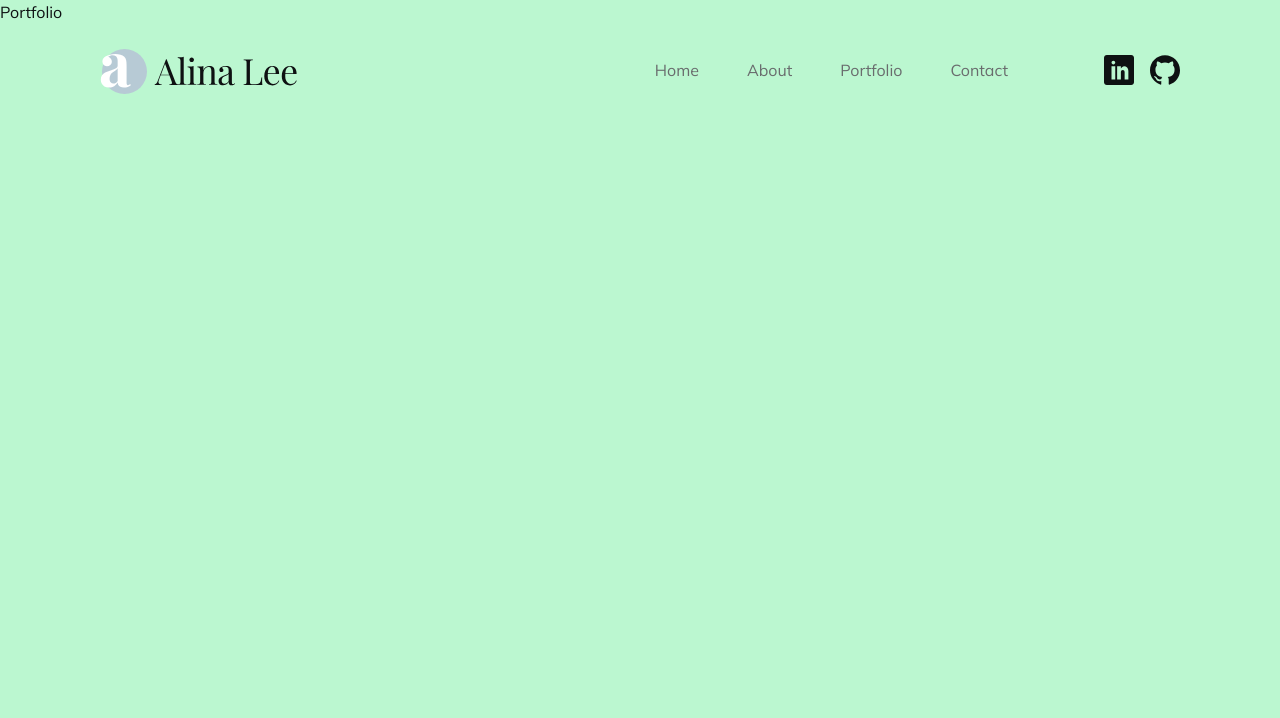
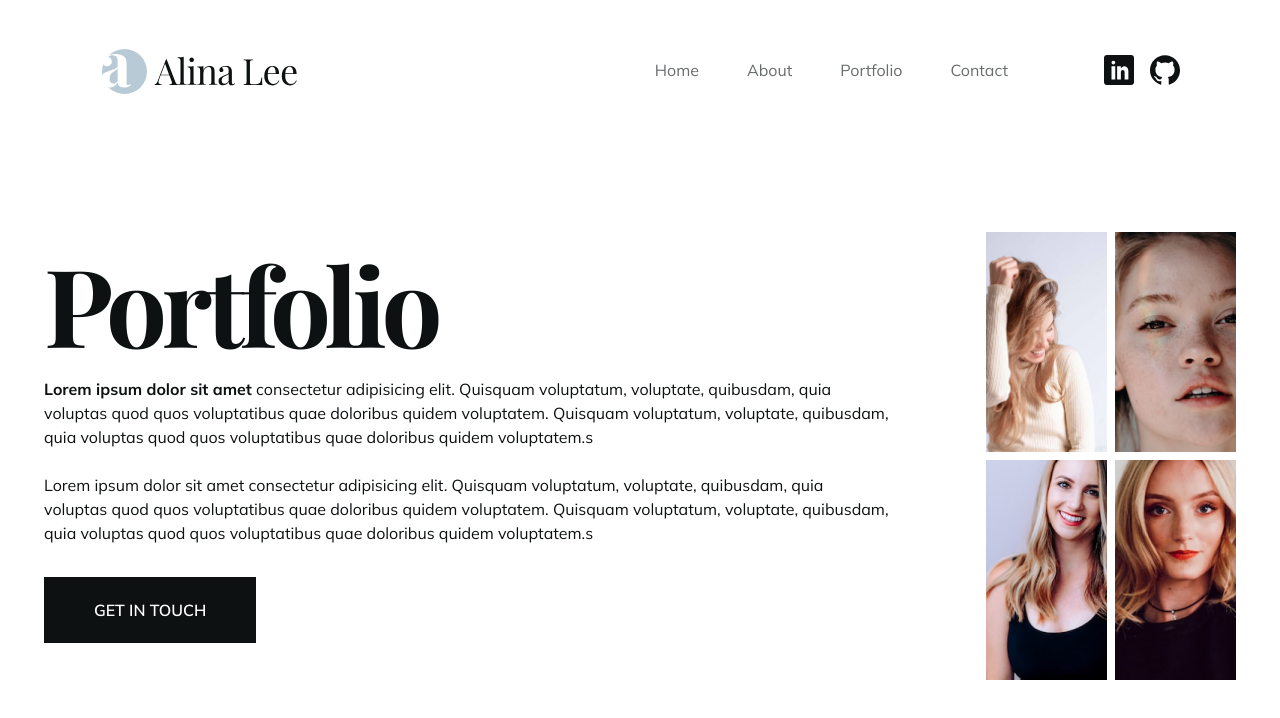
Before and after one commit to KrinsKumar/Photography-Portfolio, a React (Create React App) app: page /portfolio in a window 1280 px wide. Shown: the top 718 px of the page. Built offline with nearby package versions, Linux system fonts and the light colour scheme; the HTML template or start-up script is replaced by a standard one; a web font is replaced by a local one.

Commit message:
version-1.1

```diff
--- a/src/pages/About.js
+++ b/src/pages/About.js
@@ -1,7 +1,38 @@
 import React from 'react';
 
+//import images
+import WomenImg from '../img/about/woman.png'
+
+//import link
+import { Link } from 'react-router-dom';
+
 const About = () => {
-  return <section className='section bg-yellow-200'>About</section>;
+  return <section className='section'>
+    <div className='container mx-auto h-full relative'>
+      <div className='flex flex-col lg:flex-row h-full items-center justify-center gap-x-24 text-center lg:text-left lg:pt-16'>
+        <div className='flex-1 max-h-96 lg:max-h-max order-2 lg:order-none overflow-hidden'>
+          <img src={WomenImg} alt=''/>
+        </div>
+        <div className="flex-1 pt-36 pb-14 lg:pt-0 lg:w-auto z-10 flex flex-col justify-center items-center lg:items-start">
+          <h1 className='h1'>About Me</h1>
+          <p className='mb-8 max:w-sm'>
+            <strong>Lorem ipsum dolor sit amet</strong> consectetur adipisicing elit. Quisquam
+            voluptatum, voluptate, quibusdam, quia voluptas quod quos
+            voluptatibus quae doloribus quidem voluptatem. Quisquam voluptatum,
+            voluptate, quibusdam, quia voluptas quod quos voluptatibus quae
+            doloribus quidem voluptatem.s
+            <br/><br/>
+            Lorem ipsum dolor sit amet consectetur adipisicing elit. Quisquam
+            voluptatum, voluptate, quibusdam, quia voluptas quod quos
+            voluptatibus quae doloribus quidem voluptatem. Quisquam voluptatum,
+            voluptate, quibusdam, quia voluptas quod quos voluptatibus quae
+            doloribus quidem voluptatem.s
+          </p>
+          <Link to={`/portfolio`} className='btn'>My technical side</Link>
+        </div>
+      </div>
+    </div>
+  </section>;
 };
 
 export default About;
--- a/src/pages/Contact.js
+++ b/src/pages/Contact.js
@@ -1,7 +1,45 @@
 import React from 'react';
 
+//import images
+import WomanImg from '../img/contact/woman.png'
+
 const Contact = () => {
-  return <section className='section bg-amber-200'>Contact</section >;
+  return <section className='section bg-white'>
+    <div className='container mx-auto h-full'>
+      <div className='flex flex-col lg:flex-row h-full items-center justify-start pt-36 gap-x-8 text-center lg:text-left'>
+        <div className='hidden lg:flex bg-[#eef7f9] absolute bottom-0 left-0 right-0 top-72 -z-10'>
+
+        </div>
+        <div className='lg:flex-1 lg:pt-8 px-4'>
+          <h1 className='h1'>Contact Me</h1>
+          <p className='mb-12'>If you have any questions or just want to say hello, please feel free to contact me and I will try my best to get back to you!</p>
+          <form className='flex flex-col gap-y-4'>
+            <div className='flex gap-x-10'>
+              <input
+                type='email'
+                placeholder='Your name'
+                className='outline-none border-b border-b-primary h-[60px] bg-transparent font-secondary w-full pl-3 placeholder:text-[#757879]'
+              />
+              <input
+                type='text'
+                placeholder='Your email address'
+                className='outline-none border-b border-b-primary h-[60px] bg-transparent font-secondary w-full pl-3 placeholder:text-[#757879]'
+              />
+            </div>
+            <input
+              type='text'
+              placeholder='Your message'
+              className='outline-none border-b border-b-primary h-[60px] bg-transparent font-secondary w-full pl-3 placeholder:text-[#757879]'
+            />
+            <button className='btn mb-[30px] mx-auto lg:max-0 self-start'>Send</button>
+          </form>
+        </div>
+        <div className='lg:flex-1 '>
+          <img src={WomanImg} alt=''/>
+        </div>
+      </div>
+    </div>
+  </section >;
 };
 
 export default Contact;
--- a/src/pages/Home.js
+++ b/src/pages/Home.js
@@ -1,7 +1,36 @@
 import React from 'react';
 
+//import images
+import WomanImg from '../img/home/woman.png';
+
+//import icons
+import { GrLocation } from 'react-icons/gr'
+
+//import link
+import { Link } from 'react-router-dom';
+
 const Home = () => {
-  return <section className='section bg-blue-200  '>Home</section>;
+  return <section className='section'>
+    <div className='container mx-auto h-full relative'>
+      <div className='flex flex-col justify-center'>
+        <div className='w-full pt-36 pb-14 lg:pt-0 lg:pb-0 lg:w-auto z-10 lg:absolute  flex flex-col justify-center items-center lg:items-start'>
+          <h1 className='h1 text-center lg:text-left'>
+            Krins Vaghasia <br/>FullStack Developer
+          </h1>
+          <p className='text-[26px] lg:text-[36px] font-primary mb-4 lg:mb-6 flex flex-row'>
+          <GrLocation className='mt-2 mr-2'/> <span>Toronto, CA</span>
+          </p>
+          <Link to='/contact' className='btn mb-[30px]'>Contact Me!</Link>
+        </div>
+
+        <div className='flex justify-end max-h-96 lg:max-h-max overflow-hidden'>
+          <div>
+            <img src={WomanImg} alt=''></img>
+          </div>
+        </div>
+      </div>
+    </div>
+  </section>;
 };
 
 export default Home;
--- a/src/pages/Portfolio.js
+++ b/src/pages/Portfolio.js
@@ -1,7 +1,52 @@
 import React from 'react';
 
+//image
+import image1 from '../img/portfolio/1.png';
+import image2 from '../img/portfolio/2.png';
+import image3 from '../img/portfolio/3.png';
+import image4 from '../img/portfolio/4.png';
+
+//link
+import { Link } from 'react-router-dom';
+
 const Portfolio = () => {
-  return <section className='section bg-green-200'>Portfolio</section>;
+  return <section className='section'>
+    <div className='container mx-auto h-full relative'>
+      <div className='flex flex-col lg:flex-row h-full items-center justify-start gap-x-24 text-center lg:text-left pt-24 lg:pt-36 pb-8'>
+        <div className='flex flex-col lg:items-start'>
+          <h1 className='h1'>Portfolio</h1>
+          <p className='mb-8 max:w-sm'>
+            <strong>Lorem ipsum dolor sit amet</strong> consectetur adipisicing elit. Quisquam
+            voluptatum, voluptate, quibusdam, quia voluptas quod quos
+            voluptatibus quae doloribus quidem voluptatem. Quisquam voluptatum,
+            voluptate, quibusdam, quia voluptas quod quos voluptatibus quae
+            doloribus quidem voluptatem.s
+            <br/><br/>
+            Lorem ipsum dolor sit amet consectetur adipisicing elit. Quisquam
+            voluptatum, voluptate, quibusdam, quia voluptas quod quos
+            voluptatibus quae doloribus quidem voluptatem. Quisquam voluptatum,
+            voluptate, quibusdam, quia voluptas quod quos voluptatibus quae
+            doloribus quidem voluptatem.s
+          </p>
+          <Link to={`/contact`} className='btn mb-[30px] mx-auto lg:mx-0'>Get in touch</Link>
+        </div>
+        <div className='grid grid-cols-2 lg:gap-2'>
+          <div className='max-w-[250px] lg:max-w-[320px] h-[187px] lg:h-[220px] bg-accent overflow-hidden'>
+            <img className='object-cover h-full lg:h-[220px] hover:scale-110 transition-all duration-500' src={image1} alt=''/>
+          </div>
+          <div className='max-w-[250px] lg:max-w-[320px] h-[187px] lg:h-[220px] bg-accent overflow-hidden'>
+            <img className='object-cover h-full lg:h-[220px] hover:scale-110 transition-all duration-500' src={image2} alt=''/>
+          </div>
+          <div className='max-w-[250px] lg:max-w-[320px] h-[187px] lg:h-[220px] bg-accent overflow-hidden'>
+            <img className='object-cover h-full lg:h-[220px] hover:scale-110 transition-all duration-500' src={image3} alt=''/>
+          </div>
+          <div className='max-w-[250px] lg:max-w-[320px] h-[187px] lg:h-[220px] bg-accent overflow-hidden'>
+            <img className='object-cover h-full lg:h-[220px] hover:scale-110 transition-all duration-500' src={image4} alt=''/>
+          </div>
+        </div>
+      </div>
+    </div>
+  </section>;
 };
 
 export default Portfolio;
--- a/tailwind.config.js
+++ b/tailwind.config.js
@@ -15,7 +15,6 @@ module.exports = {
       colors: {
         primary: '#0E1112',
         grey: '#484B4B',
-
         accent: '#EEF7F9',
       },
     },
```
